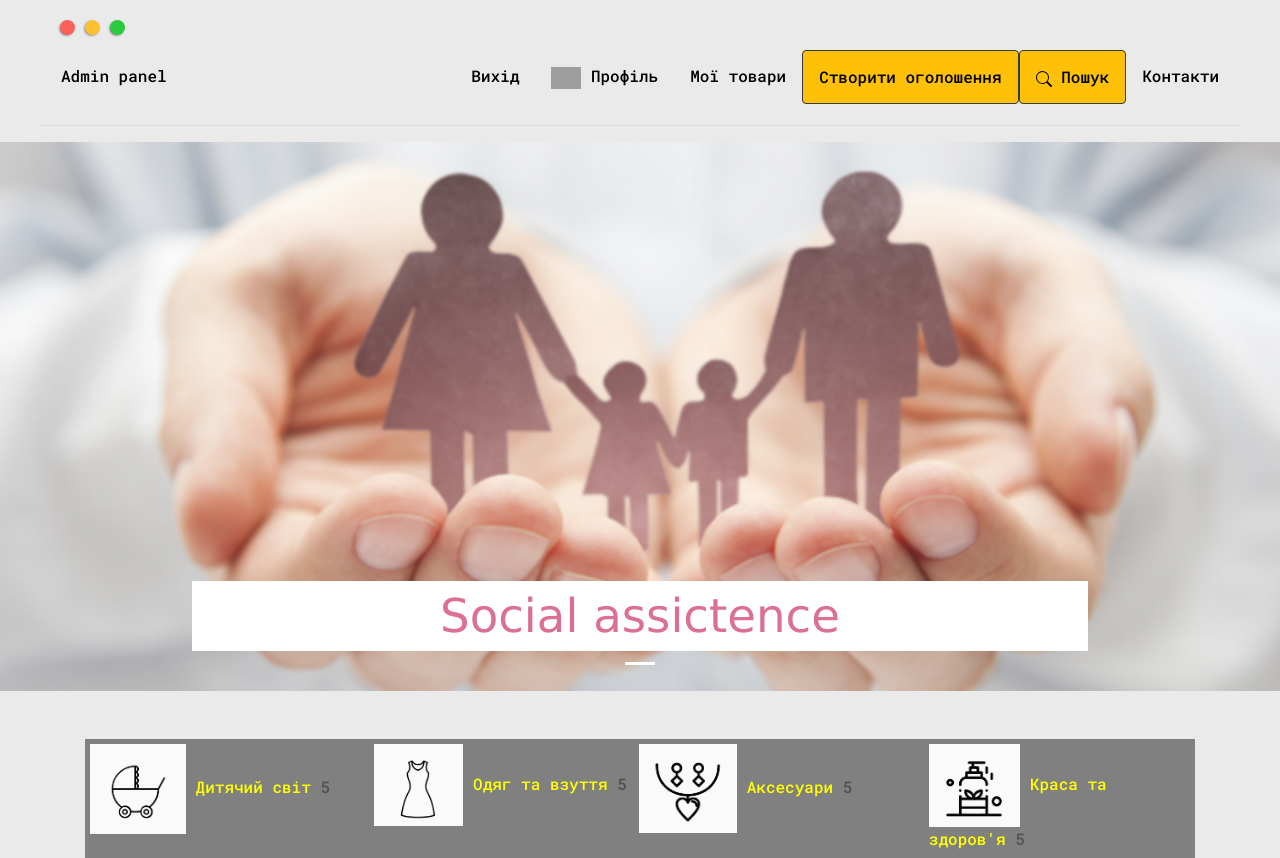
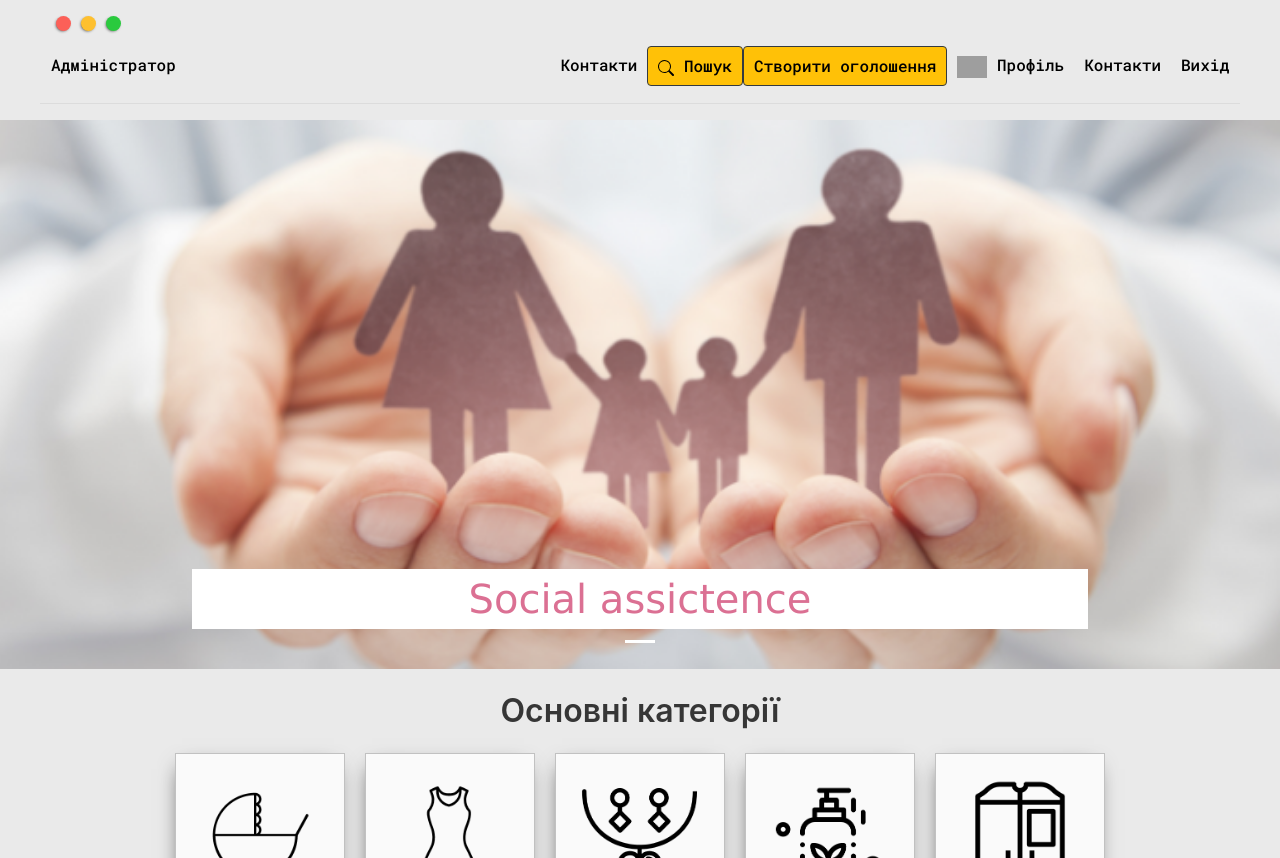
Before and after one commit to OksanaBukartyk/social-assictence, a Django app: page / in a window 1280 px wide. Shown: the top 858 px of the page. Run offline with Django 3.2, Linux system fonts and the light colour scheme; a user stored in the database is signed in; data comes from the database, SQL or seed files in the repository; both versions use the stored data as it was after the commit; some libraries are stand-ins or nearby versions; grey boxes are pictures that could not be loaded.

Commit message:
edit main page

```diff
--- a/base/templates/base/index.html
+++ b/base/templates/base/index.html
@@ -2,57 +2,6 @@
 {% load static %}
 {% load crispy_forms_tags %}
 {% block content %}
-
-
-    <style type="text/css">
-
-        TABLE {
-            width: 100%; /* Ширина таблицы */
-
-            background: grey; /* Цвет фона таблицы */
-        }
-
-        TH {
-            background: maroon; /* Цвет фона заголовка */
-            color: white; /* Цвет текста */
-            text-align: left; /* Выравнивание по левому краю */
-        }
-
-
-        TD, TH {
-            padding: 5px; /* Поля вокруг текста */
-        }
-
-        #div_id_tags, #id_tags, #div_id_headline, #id_headline {
-
-            max-height: 100px;
-            border-radius: 5px;
-            padding: 5px;
-            border: 1px solid #888;
-        }
-
-        A {
-            color: yellow; /* Цвет ссылок */
-        }
-
-        A:hover {
-            color: white;
-        }
-
-        .title-main {
-
-
-            color: palevioletred; /* Цвет текста */
-            background-color: white;
-            font-family: Verdana, Arial, Helvetica, sans-serif;
-            font-size: 35pt; /* Размер шрифта в пунктах */
-
-
-        }
-
-
-
-    </style>
 
     <div class="bd-example">
         <div id="carouselExampleCaptions" class="carousel slide" data-ride="carousel">
@@ -66,113 +15,65 @@
 
         </div>
     </div>
-    </br>
+    <br>
+
     <div class="container">
-        <form id="searchForm" method="GET">
+        <div align="center" class="title">Основні категорії</div>
 
-        </form>
-
-        </br>
-
-        <table>
-            <tr>
-                <td><span class="catsTd" valign="top" id="cid1">
-                        <a href="https://darom.net.ua/board/odezhda_i_obuv/2">
-                            <img src="{% static 'images/images/baby.png' %}" width="35%"></a>
-						<a href="/board/odezhda_i_obuv/2" class="catName">Дитячий світ</a>
-                        <span class="catNumData" style="unicode-bidi:embed;">5</span>
-					</span>
-                </td>
-                <td><span class="catsTd" valign="top" id="cid2">
-                        <a href="https://darom.net.ua/board/odezhda_i_obuv/2">
-                            <img src="{% static 'images/images/dress.png' %}" width="35%"></a>
-						<a href="/board/odezhda_i_obuv/2" class="catName">Одяг та взуття</a>
-                        <span class="catNumData" style="unicode-bidi:embed;">5</span>
-					</span>
-                </td>
-                <td><span class="catsTd" valign="top" id="cid3">
-                        <a href="https://darom.net.ua/board/odezhda_i_obuv/2">
-                            <img src="{% static 'images/images/accessories.png' %}" width="35%"></a>
-						<a href="/board/odezhda_i_obuv/2" class="catName">Аксесуари</a>
-                        <span class="catNumData" style="unicode-bidi:embed;">5</span>
-					</span>
-                </td>
-                <td><span class="catsTd" valign="top" id="cid4">
-                        <a href="https://darom.net.ua/board/odezhda_i_obuv/2">
-                            <img src="{% static 'images/images/beauty.png' %}" width="35%"></a>
-						<a href="/board/odezhda_i_obuv/2" class="catName">Краса та здоров'я</a>
-                        <span class="catNumData" style="unicode-bidi:embed;">5</span>
-					</span>
-                </td>
-            </tr>
-            <tr>
-                <td><span class="catsTd" valign="top" id="cid5">
-                        <a href="https://darom.net.ua/board/odezhda_i_obuv/2">
-                            <img src="{% static 'images/images/furniture.png' %}" width="35%"></a>
-						<a href="/board/odezhda_i_obuv/2" class="catName">Меблі</a>
-                        <span class="catNumData" style="unicode-bidi:embed;">5</span>
-					</span>
-                </td>
-                <td><span class="catsTd" valign="top" id="cid6">
-                        <a href="https://darom.net.ua/board/odezhda_i_obuv/2">
-                            <img src="https://darom.net.ua/images/icons/high-heels.png"></a>
-						<a href="/board/odezhda_i_obuv/2" class="catName">Предмети інтер'єру</a>
-                        <span class="catNumData" style="unicode-bidi:embed;">5</span>
-					</span>
-                </td>
-                <td><span class="catsTd" valign="top" id="cid7">
-                        <a href="https://darom.net.ua/board/odezhda_i_obuv/2">
-                            <img src="https://darom.net.ua/images/icons/high-heels.png"></a>
-						<a href="/board/odezhda_i_obuv/2" class="catName">Інструменти</a>
-                        <span class="catNumData" style="unicode-bidi:embed;">5</span>
-					</span>
-                </td>
-                <td><span class="catsTd" valign="top" id="cid8">
-                        <a href="https://darom.net.ua/board/odezhda_i_obuv/2">
-                            <img src="https://darom.net.ua/images/icons/high-heels.png"></a>
-						<a href="/board/odezhda_i_obuv/2" class="catName">Посуд/кухонне приладдя</a>
-                        <span class="catNumData" style="unicode-bidi:embed;">5</span>
-					</span>
-                </td>
-            </tr>
-            <tr>
-                <td><span class="catsTd" valign="top" id="cid9">
-                        <a href="https://darom.net.ua/board/odezhda_i_obuv/2">
-                            <img src="https://darom.net.ua/images/icons/high-heels.png"></a>
-						<a href="/board/odezhda_i_obuv/2" class="catName">Будівництво і ремонт</a>
-                        <span class="catNumData" style="unicode-bidi:embed;">5</span>
-					</span>
-                </td>
-                <td><span class="catsTd" valign="top" id="cid10">
-                        <a href="https://darom.net.ua/board/odezhda_i_obuv/2">
-                            <img src="https://darom.net.ua/images/icons/high-heels.png"></a>
-						<a href="/board/odezhda_i_obuv/2" class="catName">Рослини та тварини</a>
-                        <span class="catNumData" style="unicode-bidi:embed;">5</span>
-					</span>
-                </td>
-                <td><span class="catsTd" valign="top" id="cid11">
-                        <a href="https://darom.net.ua/board/odezhda_i_obuv/2">
-                            <img src="{% static 'images/images/food.png' %}" width="35%"></a>
-						<a href="/board/odezhda_i_obuv/2" class="catName">Продукти харчування</a>
-                        <span class="catNumData" style="unicode-bidi:embed;">5</span>
-					</span>
-                </td>
-                <td><span class="catsTd" valign="top" id="cid12">
-                        <a href="https://darom.net.ua/board/odezhda_i_obuv/2">
-                            <img src="https://darom.net.ua/images/icons/high-heels.png"></a>
-						<a href="/board/odezhda_i_obuv/2" class="catName">Інше</a>
-                        <span class="catNumData" style="unicode-bidi:embed;">5</span>
-					</span>
-                </td>
-            </tr>
+        <div class="category-wrapper">
+            <div class="category ">
+               <a href="{% url 'posts' %}">
+                    <img class="thumbnail-cat" src="{% static 'images/images/baby.png' %}"></a>
+                <div class="post-preview bg-transparent">
+                    <a href="{% url 'posts'  %}">
+                        <h6 class="post-title-cat">Дитячий світ</h6></a>
+                </div>
+            </div>
+            <div class="category ">
+                <a href="{% url 'posts' %}">
+                    <img class="thumbnail-cat" src="{% static 'images/images/dress.png' %}"></a>
+                <div class="post-preview bg-transparent">
+                     <a href="{% url 'posts'  %}">
+                         <h6 class="post-title-cat">Одяг та взуття</h6></a>
+                </div>
+            </div>
+            <div class="category ">
+                 <a href="{% url 'posts'  %}">
+                     <img class="thumbnail-cat" src="{% static 'images/images/accessories.png' %}"></a>
+                <div class="post-preview bg-transparent">
+                     <a href="{% url 'posts'  %}">
+                         <h6 class="post-title-cat">Аксесуари</h6></a>
+                </div>
+            </div>
+            <div class="category ">
+                 <a href="{% url 'posts'  %}">
+                     <img class="thumbnail-cat" src="{% static 'images/images/beauty.png' %}"></a>
+                <div class="post-preview bg-transparent">
+                     <a href="{% url 'posts'  %}">
+                         <h6 class="post-title-cat">Краса та здоров'я</h6></a>
+                </div>
+            </div>
+            <div class="category ">
+                 <a href="{% url 'posts'  %}">
+                     <img class="thumbnail-cat" src="{% static 'images/images/furniture.png' %}"></a>
+                <div class="post-preview bg-transparent">
+                     <a href="{% url 'posts'  %}">
+                         <h6 class="post-title-cat">Меблі</h6></a>
+                </div>
+            </div>
+            <div class="category ">
+                 <a href="{% url 'posts'  %}">
+                     <img class="thumbnail-cat" src="{% static 'images/images/food.png' %}"></a>
+                <div class="post-preview bg-transparent">
+                     <a href="{% url 'posts'  %}">
+                         <h6 class="post-title-cat">Продукти харчування</h6></a>
+                </div>
+            </div>
 
 
-        </table>
+        </div>
+
     </div>
-
-
-    </br>
-
 
     <div class="post-wrapper">
 
@@ -187,9 +88,9 @@
                         <a class="btn btn-outline-dark btn-warning" href="{% url 'post' post.slug %}">Переглянути
                             оголошення</a>
                         <hr>
-                        {% if request.user.is_staff %}
+                        {% if request.user.profile == post.author or request.user.is_staff%}
                             <a class="btn btn-outline-dark btn-warning" href="{% url 'update_post' post.slug %}">Редагувати</a>
-                            |<a class="btn btn-outline-dark btn-warning" href="{% url 'delete_post' post.slug %}">Видалити</a>
+                            | <a class="btn btn-outline-dark btn-warning" href="{% url 'delete_post' post.slug %}">Видалити</a>
                         {% endif %}
                         <hr>
 
@@ -229,7 +130,8 @@
 
                 {% if posts.has_next %}
                     <a data-page="{{ posts.paginator.num_pages }}"
-                       href="?page={{ posts.paginator.num_pages }}" class="btn btn-outline-dark text-dark">В кінець</a>
+                       href="?page={{ posts.paginator.num_pages }}" class="btn btn-outline-dark text-dark">В
+                        кінець</a>
 
                     <a data-page="{{ posts.next_page_number }}"
                        href="?page={{ posts.next_page_number }}" class="btn btn-outline-dark text-dark">&raquo</a>
@@ -268,7 +170,6 @@
     </section>
 
 
-
     </div>
 
 
--- a/base/templates/base/login.html
+++ b/base/templates/base/login.html
@@ -35,7 +35,7 @@
 			{% csrf_token %}
 
 			<label>E-mail:</label>
-			<input required class="input-field" type="email" name="email">
+			<input class="input-field" type="text" name="email">
 
 			<label>Password: </label>
 			<input required class="input-field" type="password" name="password">
--- a/base/templates/base/navbar.html
+++ b/base/templates/base/navbar.html
@@ -1,38 +1,7 @@
 {% load static %}
 
 <style type="text/css">
-    ul.topnav {
-        margin: 0;
-        padding: 5px;
-        overflow: hidden;
-    }
 
-    ul.topnav li {
-        float: left;
-    }
-
-    ul.topnav li a {
-        display: block;
-        color: black;
-        text-align: center;
-        padding: 14px 16px;
-        text-decoration: none;
-    }
-
-    ul.topnav li a:hover:not(.active) {
-        background-color: grey;
-    }
-
-    ul.topnav li.right {
-        float: right;
-    }
-
-    @media screen and (max-width: 1110px) {
-        ul.topnav li.right,
-        ul.topnav li {
-            float: none;
-        }
-    }
 
 </style>
 
@@ -49,28 +18,31 @@
     </a>
 
     {% if request.user.is_staff %}
-        <li><a href="{% url 'home' %}#contact">Admin panel</a></li>
+        <li><a href="{% url 'home' %}#contact">Адміністратор</a></li>
     {% endif %}
-    <li class="right"><a href="{% url 'home' %}#contact">Контакти</a></li>
-    <li class="right"><a class="btn btn-outline-dark btn-warning" href="{% url 'posts' %}">
-        <svg xmlns="http://www.w3.org/2000/svg" width="16" height="16" fill="currentColor" class="bi bi-search"
-             viewBox="0 0 16 16">
-            <path d="M11.742 10.344a6.5 6.5 0 1 0-1.397 1.398h-.001c.03.04.062.078.098.115l3.85 3.85a1 1 0 0 0 1.415-1.414l-3.85-3.85a1.007 1.007 0 0 0-.115-.1zM12 6.5a5.5 5.5 0 1 1-11 0 5.5 5.5 0 0 1 11 0z"/>
-        </svg>
-        Пошук</a></li>
+
     {% if request.user.is_authenticated %}
-        <li class="right"><a class="btn btn-outline-dark btn-warning" href="{% url 'create_post' %}">Створити
-            оголошення</a></li>
-        <li class="right"><a href="{% url 'my_posts' %}">Мої товари</a></li>
-
-        <li class="right"><a href="{% url 'profile' request.user.username %}"> <img width="30" height="30"
-                                                                                    src=" {{ request.user.profile.profile_pic.url }}">
-            Профіль</a></li>
-
         <li class="right"><a href="{% url 'logout' %}">Вихід</a></li>
     {% else %}
         <li class="right"><a href="{% url 'login' %}">Вхід</a></li>
     {% endif %}
 
+    <li class="right"><a href="{% url 'home' %}#contact">Контакти</a></li>
+
+    {% if request.user.is_authenticated %}
+        <li class="right"><a href="{% url 'profile' request.user.username %}"> <img width="30" height="30"
+             src=" {{ request.user.profile.profile_pic.url }}"> Профіль</a></li>
+        <li class="right"><a class="btn btn-outline-dark btn-warning" href="{% url 'create_post' %}">Створити
+            оголошення</a></li>
+    {% endif %}
+
+    <li class="right"><a class="btn btn-outline-dark btn-warning" href="{% url 'posts' %}">
+        <svg xmlns="http://www.w3.org/2000/svg" width="16" height="16" fill="currentColor" class="bi bi-search"
+             viewBox="0 0 16 16">
+            <path d="M11.742 10.344a6.5 6.5 0 1 0-1.397 1.398h-.001c.03.04.062.078.098.115l3.85 3.85a1 1 0 0 0 1.415-1.414l-3.85-3.85a1.007 1.007 0 0 0-.115-.1zM12 6.5a5.5 5.5 0 1 1-11 0 5.5 5.5 0 0 1 11 0z"/>
+        </svg> Пошук</a></li>
+
+    <li class="right"><a href="{% url 'home' %}#contact">Контакти</a></li>
+
 </ul>
 <hr>
--- a/base/views.py
+++ b/base/views.py
@@ -20,12 +20,13 @@ from .models import *
 # Create your views here.
 def posts(request):
     posts = Post.objects.filter(active=True).order_by('-created')
-    myFilter = PostFilterName(request.GET, queryset=posts)
+    myFilter = PostFilter(request.GET, queryset=posts)
     posts = myFilter.qs
 
     page = request.GET.get('page')
 
-    paginator = Paginator(posts, 3)
+    paginator = Paginator(posts, 6)
+
     try:
         posts = paginator.page(page)
     except PageNotAnInteger:
@@ -81,7 +82,7 @@ def my_posts(request):
 
     page = request.GET.get('page')
 
-    paginator = Paginator(posts, 5)
+    paginator = Paginator(posts, 6)
 
     try:
         posts = paginator.page(page)
@@ -354,13 +355,8 @@ def addOrder(request, slug):
 
 def orders(request):
     posts = Order.objects.filter(status=False, customer=request.user.profile)
-
-
-
     page = request.GET.get('page')
-
-    paginator = Paginator(posts, 1)
-
+    paginator = Paginator(posts, 6)
     try:
         posts = paginator.page(page)
     except PageNotAnInteger:
--- a/static/css/default.css
+++ b/static/css/default.css
@@ -40,15 +40,63 @@ p, li, span, label, input, textarea{
 	color: var(--secondaryText);
 	font-family: 'Roboto Mono', monospace;
 }
+.title-main {
+            color: palevioletred; /* Цвет текста */
+            background-color: white;
+            font-family: Verdana, Arial, Helvetica, sans-serif;
+            font-size: 30pt; /* Размер шрифта в пунктах */
+        }
+/* Navbar start */
+ul.topnav {
+        margin: 0;
+        padding: 1px;
+        overflow: hidden;
+    }
 
+    ul.topnav li {
+        float: left;
+    }
+
+    ul.topnav li a {
+        display: block;
+        color: black;
+        text-align: center;
+        padding: 7px 10px;
+        text-decoration: none;
+    }
+
+    ul.topnav li a:hover:not(.active) {
+        background-color: grey;
+    }
+
+    ul.topnav li.right {
+        float: right;
+    }
+
+
+    @media screen and (max-width: 1110px) {
+        ul.topnav li.right,
+        ul.topnav li {
+            float: none;
+        }
+    }
+/* navbar end */
 a{
 	text-decoration: none;
-	color:#17a2b8;
+	color:#FEC02F;
 }
 
 ul{
 	list-style: none;
 }
+
+#div_id_tags, #id_tags, #div_id_headline, #id_headline{  /* рамка для пошуку */
+		max-height: 100px;
+		border-radius: 5px;
+		padding: 5px;
+		border:1px solid #888;
+	}
+
 
 h1 { font-size: 56px;}
 h2 { font-size: 36px;}
```
Also changed, not shown: other parts of static/css/default.css (+38 -111 lines), base/forms.py (+12 -3 lines), base/templates/base/post.html (+6 -5 lines), base/templates/base/posts.html (+7 -22 lines), base/templates/base/profile.html (+9 -14 lines), db.sqlite3, static/images/images/Знімок_екрана_з_2021-05-15_14-50-11_tdYXBPV.png (added), static/images/images/Знімок_екрана_з_2021-05-15_14-50-54_4p3n0jf.png (added), static/images/images/Знімок_екрана_з_2021-05-15_14-50-54_Lp7Z6S7.png (added). Lines whose indentation alone changed are shown as unchanged.
